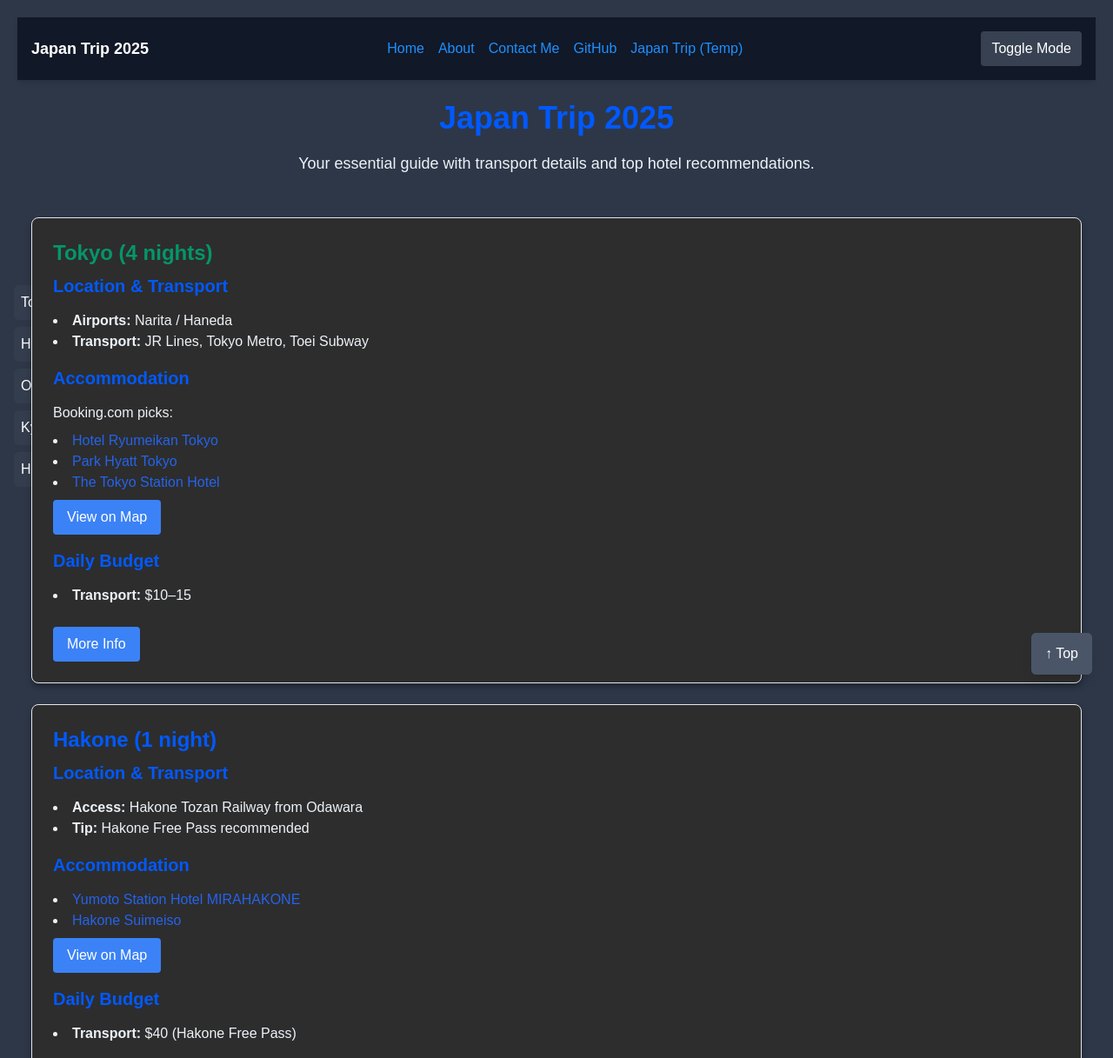
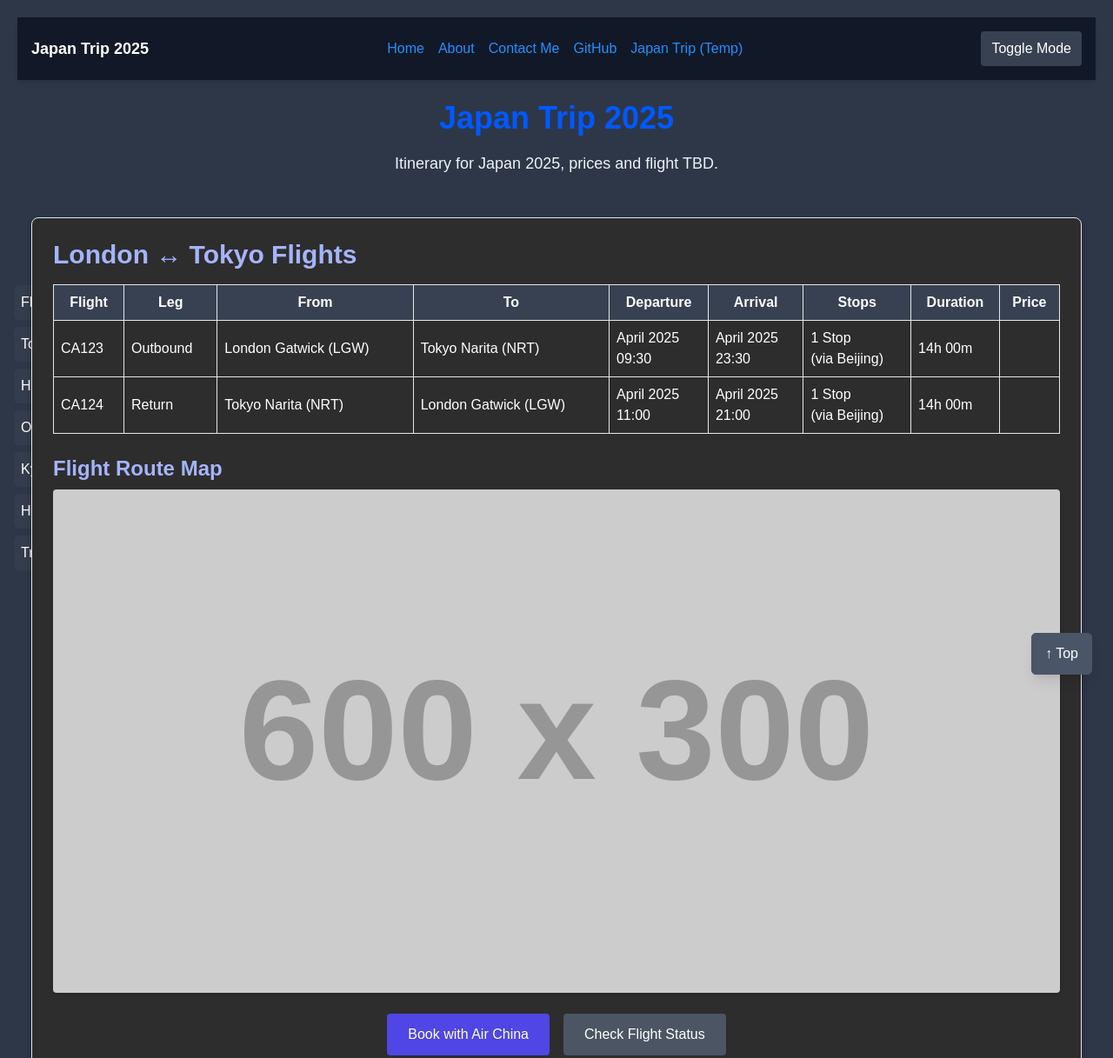
Before and after one commit to callumeppz/BitJump_WebPage, a website: page dist/JapanTrip.html in a window 1280 px wide. Shown: the top 1217 px of the page at 87% size. Drawn offline with nearby package versions, Linux system fonts and the light colour scheme; placeholder pictures from the web are drawn by us.

Commit message:
Japan Trip

```diff
--- a/dist/JapanTrip.html
+++ b/dist/JapanTrip.html
@@ -161,11 +161,13 @@
 
   <!-- Sidebar Navigation for Desktop (Itinerary) -->
   <nav id="sidebar" class="hidden md:block">
+    <a href="#flights" class="hover:bg-indigo-600">Flights</a>
     <a href="#tokyo" class="hover:bg-indigo-600">Tokyo</a>
     <a href="#hakone" class="hover:bg-indigo-600">Hakone</a>
     <a href="#osaka" class="hover:bg-indigo-600">Osaka</a>
     <a href="#kyoto" class="hover:bg-indigo-600">Kyoto</a>
     <a href="#hiroshima" class="hover:bg-indigo-600">Hiroshima</a>
+    <a href="#transport-links" class="hover:bg-indigo-600">Transport Links</a>
   </nav>
 
 <!-- Main Content: Itinerary Sections -->
@@ -174,9 +176,81 @@
   <section class="text-center mb-12" data-aos="fade-up">
     <h2 class="text-4xl font-bold">Japan Trip 2025</h2>
     <p class="mt-4 text-lg">
-      Your essential guide with transport details and top hotel recommendations.
+      Itinerary for Japan 2025, prices and flight TBD.
     </p>
   </section>
+
+<!-- Flight Details Section -->
+<section id="flights" class="section-card p-6 mb-8 border rounded shadow dark:border-gray-600 bg-gray-900 text-white" data-aos="fade-up">
+  <h2 class="text-3xl font-bold text-indigo-300 mb-4">London ↔ Tokyo Flights</h2>
+
+  <!-- Round-Trip Flight Details Table -->
+  <div class="overflow-x-auto">
+    <table class="w-full table-auto text-white">
+      <thead>
+        <tr class="bg-gray-700">
+          <th class="border p-2">Flight</th>
+          <th class="border p-2">Leg</th>
+          <th class="border p-2">From</th>
+          <th class="border p-2">To</th>
+          <th class="border p-2">Departure</th>
+          <th class="border p-2">Arrival</th>
+          <th class="border p-2">Stops</th>
+          <th class="border p-2">Duration</th>
+          <th class="border p-2">Price</th>
+        </tr>
+      </thead>
+      <tbody>
+        <!-- Outbound Flight -->
+        <tr class="hover:bg-indigo-600">
+          <td class="border p-2">CA123</td>
+          <td class="border p-2">Outbound</td>
+          <td class="border p-2">London Gatwick (LGW)</td>
+          <td class="border p-2">Tokyo Narita (NRT)</td>
+          <td class="border p-2">April 2025<br>09:30</td>
+          <td class="border p-2">April 2025<br>23:30</td>
+          <td class="border p-2">1 Stop<br>(via Beijing)</td>
+          <td class="border p-2">14h 00m</td>
+          <td class="border p-2"></td>
+        </tr>
+        <!-- Return Flight -->
+        <tr class="hover:bg-indigo-600">
+          <td class="border p-2">CA124</td>
+          <td class="border p-2">Return</td>
+          <td class="border p-2">Tokyo Narita (NRT)</td>
+          <td class="border p-2">London Gatwick (LGW)</td>
+          <td class="border p-2">April 2025<br>11:00</td>
+          <td class="border p-2">April 2025<br>21:00</td>
+          <td class="border p-2">1 Stop<br>(via Beijing)</td>
+          <td class="border p-2">14h 00m</td>
+          <td class="border p-2"></td>
+        </tr>
+      </tbody>
+    </table>
+  </div>
+
+  <!-- Flight Route Map -->
+  <div class="mt-6">
+    <h3 class="text-2xl font-semibold text-indigo-300 mb-2">Flight Route Map</h3>
+    <a href="https://www.google.com/maps/dir/?api=1&origin=London+Gatwick&destination=Tokyo+Narita&travelmode=flight" target="_blank" rel="noopener noreferrer">
+      <img src="https://via.placeholder.com/600x300?text=London+to+Tokyo+Route+Map" alt="London to Tokyo Flight Route Map" class="w-full rounded shadow-md">
+    </a>
+  </div>
+
+  <!-- Call-to-Action Buttons -->
+  <div class="mt-6 flex flex-col sm:flex-row justify-center items-center gap-4">
+    <a href="https://www.airchina.co.uk/GB/GB/Home" target="_blank" rel="noopener noreferrer" class="bg-indigo-600 hover:bg-indigo-700 text-white px-6 py-3 rounded transition">
+      Book with Air China
+    </a>
+    <a href="https://www.airchina.co.uk/GB/GB/info/flight-status/" target="_blank" rel="noopener noreferrer" class="bg-gray-600 hover:bg-gray-700 text-white px-6 py-3 rounded transition">
+      Check Flight Status
+    </a>
+  </div>
+</section>
+
+
+
+
 
   <!-- Tokyo Section -->
   <section id="tokyo" class="section-card p-6 mb-8 border rounded shadow" data-aos="fade-right">
```
